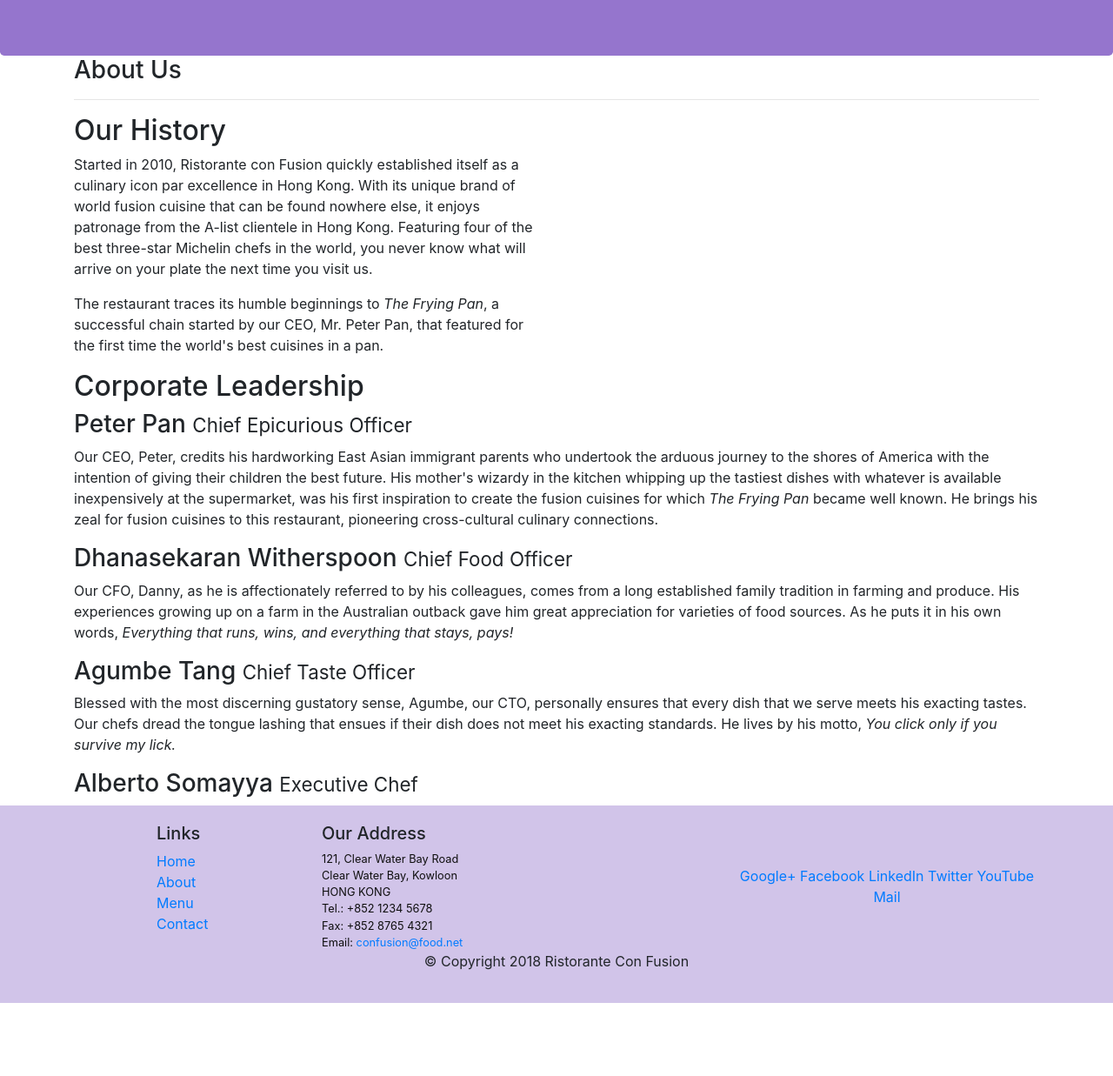
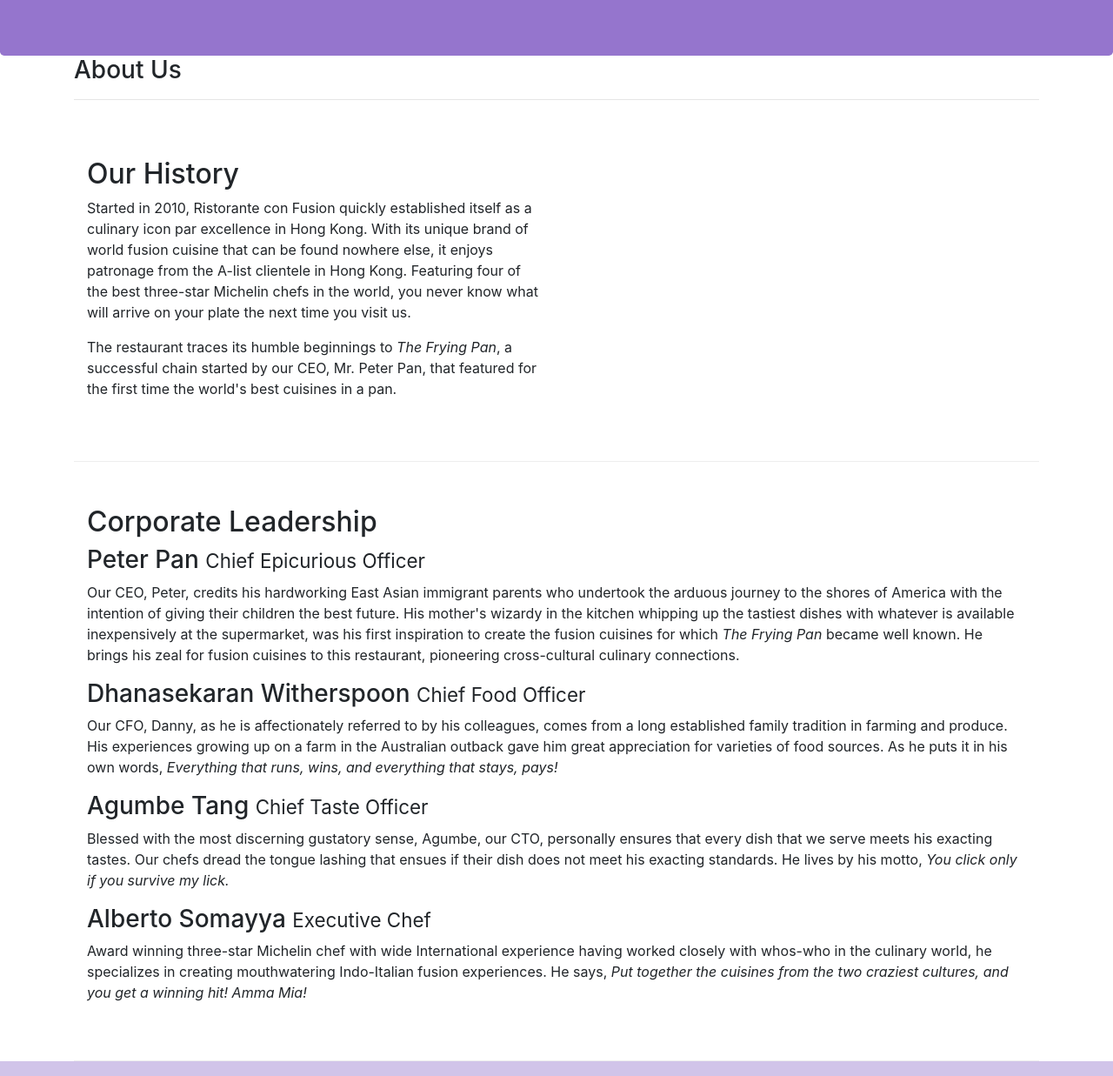
Before and after one commit to td2thinh/BootstrapCoursera, a website: page conFusion/aboutus.html in a window 1280 px wide. Shown: the part 220-1457 px from the top of the page at 87% size. Before the commit the page ends 1373 px from the top, so only its background shows below. Drawn offline with nearby package versions, Linux system fonts and the light colour scheme.

Commit message:
fix css classes

```diff
--- a/conFusion/aboutus.html
+++ b/conFusion/aboutus.html
@@ -37,7 +37,7 @@
             </div>
         </div>
 
-        <div class="row">
+        <div class="row  row-content">
             <div class="col-12 col-sm-6">
                 <h2>Our History</h2>
                 <p>Started in 2010, Ristorante con Fusion quickly established itself as a culinary icon par excellence in Hong Kong. With its unique brand of world fusion cuisine that can be found nowhere else, it enjoys patronage from the A-list clientele in Hong Kong.  Featuring four of the best three-star Michelin chefs in the world, you never know what will arrive on your plate the next time you visit us.</p>
@@ -48,7 +48,7 @@
         </div>
 
 
-        <div class="row">
+        <div class="row  row-content">
             <div class="col-12">
                 <h2>Corporate Leadership</h2>
                 <h3>Peter Pan <small>Chief Epicurious Officer</small></h3>
@@ -58,7 +58,7 @@
                 <h3>Agumbe Tang <small>Chief Taste Officer</small></h3>
                 <p class="d-none d-sm-block">Blessed with the most discerning gustatory sense, Agumbe, our CTO, personally ensures that every dish that we serve meets his exacting tastes. Our chefs dread the tongue lashing that ensues if their dish does not meet his exacting standards. He lives by his motto, <em>You click only if you survive my lick.</em></p>
                 <h3>Alberto Somayya <small>Executive Chef</small></h3>
-                <p class="d-none">Award winning three-star Michelin chef with wide International experience having worked closely with whos-who in the culinary world, he specializes in creating mouthwatering Indo-Italian fusion experiences. He says, <em>Put together the cuisines from the two craziest cultures, and you get a winning hit! Amma Mia!</em></p>
+                <p class="d-none d-sm-block">Award winning three-star Michelin chef with wide International experience having worked closely with whos-who in the culinary world, he specializes in creating mouthwatering Indo-Italian fusion experiences. He says, <em>Put together the cuisines from the two craziest cultures, and you get a winning hit! Amma Mia!</em></p>
             </div>
        </div>
 
```
